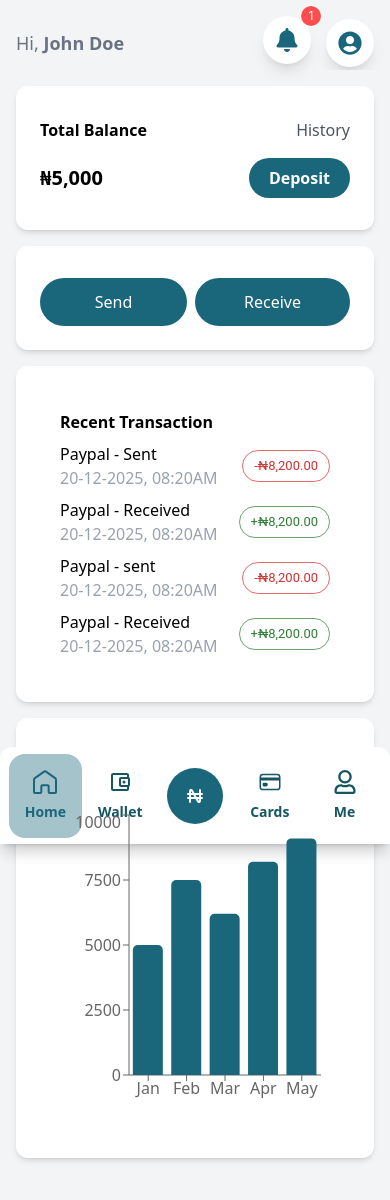
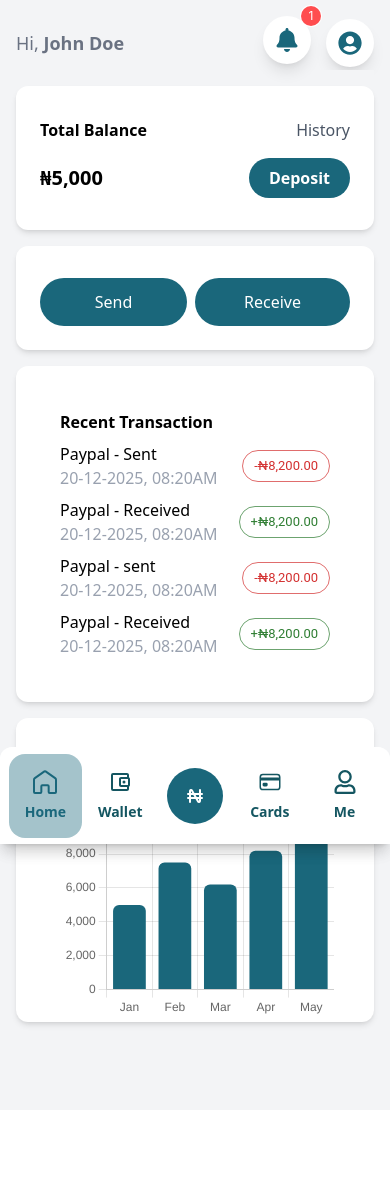
Before and after one commit to dona-8833/FinBank, a React (Vite) app: page / in a window 390 px wide. Shown: the top 1200 px of the page. After the commit the page ends 1110 px from the top, so only its background shows below. Built offline with nearby package versions, Linux system fonts and the light colour scheme.

Commit message:
overlapping issues

```diff
--- a/package.json
+++ b/package.json
@@ -16,8 +16,10 @@
     "@mui/material": "^7.0.1",
     "@tailwindcss/vite": "^4.0.17",
     "antd": "^5.24.5",
+    "chart.js": "^4.4.8",
     "react": "^19.0.0",
     "react-bootstrap-icons": "^1.11.5",
+    "react-chartjs-2": "^5.3.0",
     "react-dom": "^19.0.0",
     "react-icons": "^5.5.0",
     "react-router-dom": "^7.4.0",
--- a/src/components/Dashboard.jsx
+++ b/src/components/Dashboard.jsx
@@ -196,7 +196,7 @@ function Dashboard() {
 
       {/* Mobile View - Responsive Design */}
       {/* // mobile view */}
-      <div className="sm:block md:hidden  bg-gray-100 min-h-screen dark:bg-gray-900 text-gray-400">
+      <div className="sm:block md:hidden  bg-gray-100 min-h-screen dark:bg-gray-950 text-gray-400">
         {/* Top Section - Balance */}
         <div className="bg-white px-6 py-8 shadow-md rounded-xl flex  flex-col text-black items-center dark:bg-gray-900 dark:text-gray-400 ">
           <div className="flex items-center justify-between w-full">
@@ -268,7 +268,7 @@ function Dashboard() {
           </div>
         </div>
 
-        <div className="bg-white p-6 shadow-md mb-10 rounded-xl mt-4 dark:bg-gray-900 text-gray-400">
+        <div className="bg-white p-6 shadow-md mb-18 rounded-xl mt-4  dark:bg-gray-900 text-gray-400">
           <BalanceChart />
         </div>
       </div>
--- a/src/components/Mobile.jsx
+++ b/src/components/Mobile.jsx
@@ -10,8 +10,8 @@ import { NavLink } from "react-router-dom";
 
 const Navbar = () => {
   return (
-    <div className="w-full md:hidden bg-white py-1 px-4 grid grid-cols-5 gap-4 text-gray-600 text-2xl place-items-center fixed bottom-0 shadow-lg rounded-tl-xl rounded-tr-xl border-t border-white dark:bg-gray-950 dark:shadow-2xl dark:border-gray-900">
-      <NavLink className={({ isActive }) => `font-bold p-4 flex flex-col items-center justify-center rounded-2xl transition-all duration-300  md:flex ${isActive ? "bg-[#1a687b65] text-[#1a677b]"  : ""}`} to="/">
+<div className="w-full md:hidden bg-white py-1 px-4 grid grid-cols-5 gap-4 text-gray-600 inset text-2xl place-items-center fixed bottom-0 shadow-lg rounded-tl-xl rounded-tr-xl border-t border-white dark:bg-gray-950 dark:shadow-2xl dark:border-gray-900 z-999">
+ <NavLink className={({ isActive }) => `font-bold p-4 flex flex-col items-center justify-center rounded-2xl transition-all duration-300  md:flex ${isActive ? "bg-[#1a687b65] text-[#1a677b]"  : ""}`} to="/">
         <GrHomeRounded />
         <span className="text-sm mt-2 font-semibold">Home</span>
       </NavLink>
--- a/src/components/ReChart.jsx
+++ b/src/components/ReChart.jsx
@@ -1,31 +1,47 @@
+// BalanceChart.jsx
 import React from "react";
-import { BarChart, Bar, XAxis, YAxis, Tooltip, ResponsiveContainer } from "recharts";
+import { Bar } from "react-chartjs-2";
+import {
+  Chart as ChartJS,
+  BarElement,
+  CategoryScale,
+  LinearScale,
+  Tooltip,
+  Legend
+} from "chart.js";
 
-const data = [
-  { name: "Jan", balance: 5000 },
-  { name: "Feb", balance: 7500 },
-  { name: "Mar", balance: 6200 },
-  { name: "Apr", balance: 8200 },
-  { name: "May", balance: 9100 },
-];
+ChartJS.register(BarElement, CategoryScale, LinearScale, Tooltip, Legend);
+
+const data = {
+  labels: ["Jan", "Feb", "Mar", "Apr", "May"],
+  datasets: [
+    {
+      label: "Balance",
+      data: [5000, 7500, 6200, 8200, 9100],
+      backgroundColor: "#1a677b",
+      borderRadius: 6,
+    },
+  ],
+};
+
+const options = {
+  responsive: true,
+  maintainAspectRatio: false,
+  plugins: {
+    legend: { display: false },
+  },
+  scales: {
+    y: { beginAtZero: true },
+  },
+};
 
 const BalanceChart = () => {
   return (
-    <div className="bg-white p-6 rounded-xl dark:bg-gray-900 "> {/* Removed shadow */}
+    <div className="w-full h-64 sm:h-80 md:h-96 bg-white dark:bg-gray-900 p-4 rounded-xl py-6">
       <h2 className="text-xl font-semibold mb-4">Balance Overview</h2>
-      <ResponsiveContainer width="100%" height={300}>
-        <BarChart data={data}>
-          <XAxis dataKey="name" />
-          <YAxis />
-          <Tooltip cursor={{ fill: "transparent" }} /> {/* Remove bar shadow effect */}
-          <Bar
-            dataKey="balance"
-            fill="#1a677b"
-            radius={[5, 5, 0, 0]}
-            className="hover:fill-[#1a687b65]" // Darker shade on hover
-          />
-        </BarChart>
-      </ResponsiveContainer>
+      <div className="w-full h-full">
+        <Bar data={data} options={options} />
+      </div>
     </div>
   );
 };
--- a/src/components/Transfer/FinBank.jsx
+++ b/src/components/Transfer/FinBank.jsx
@@ -117,14 +117,14 @@ function FinBank() {
               >
                 Amount to Transfer (₦)
               </label>
-              <div className="mt-1 relative rounded-lg shadow-sm">
+              <div className="mt-1  rounded-lg shadow-sm">
                 <div className="absolute inset-y-0 left-0 pl-3 flex items-center pointer-events-none">
                   <span className="text-gray-500 text-xs sm:text-sm">₦</span>
                 </div>
                 <input
                   id="amount"
                   type="number"
-                  placeholder="0.00"
+                  placeholder="₦ 0.00"
                   value={amount}
                   onChange={(e) => setAmount(e.target.value)}
                   className="block w-full pl-8 sm:pl-10 py-2 sm:py-3 px-3 sm:px-4 border border-gray-300 rounded-lg shadow-sm focus:outline-none focus:ring-2 focus:ring-indigo-500 focus:border-indigo-500 text-sm placeholder-gray-400"
```
Also changed, not shown: 1 other file (tests, documents, lock files or other folders).
